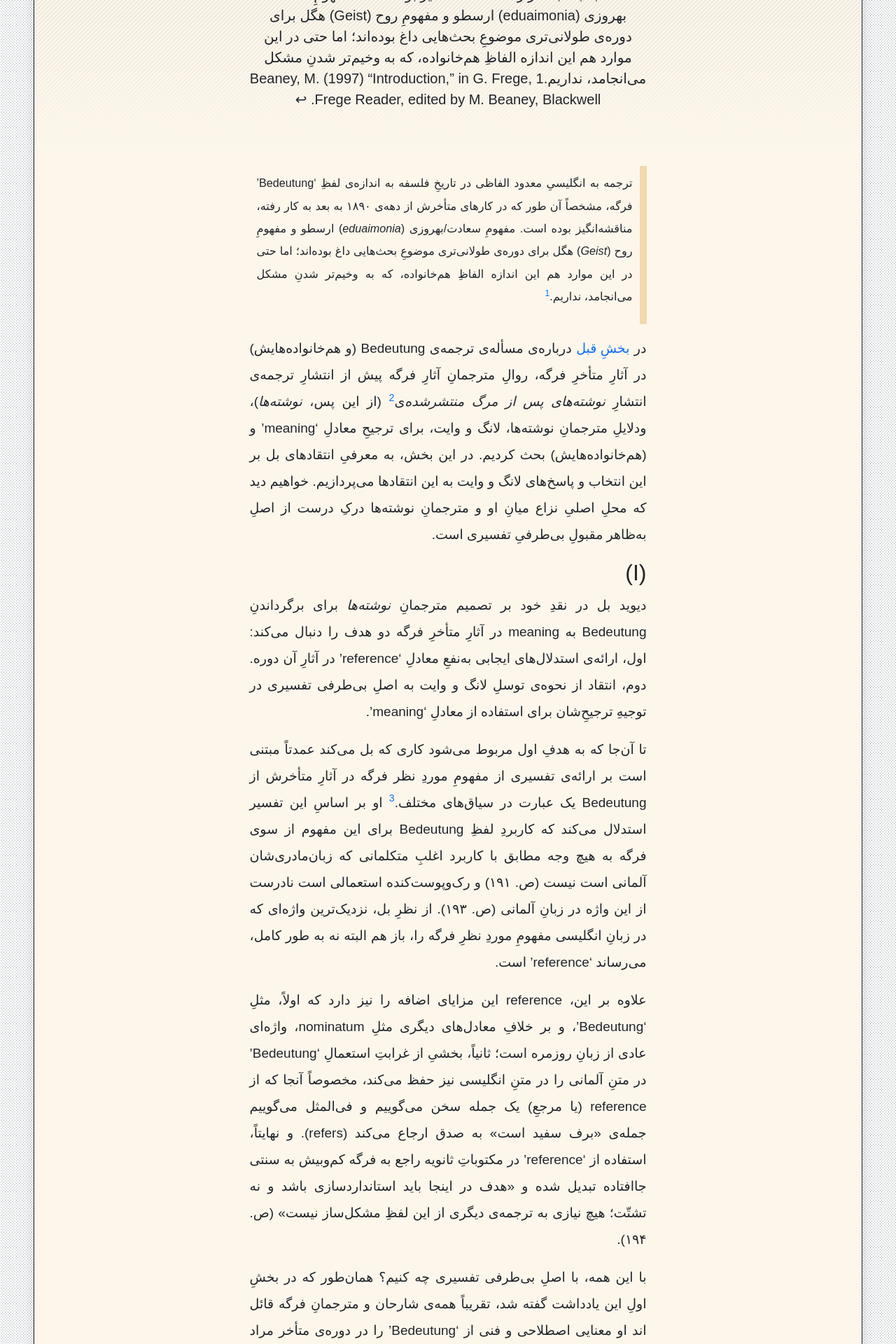
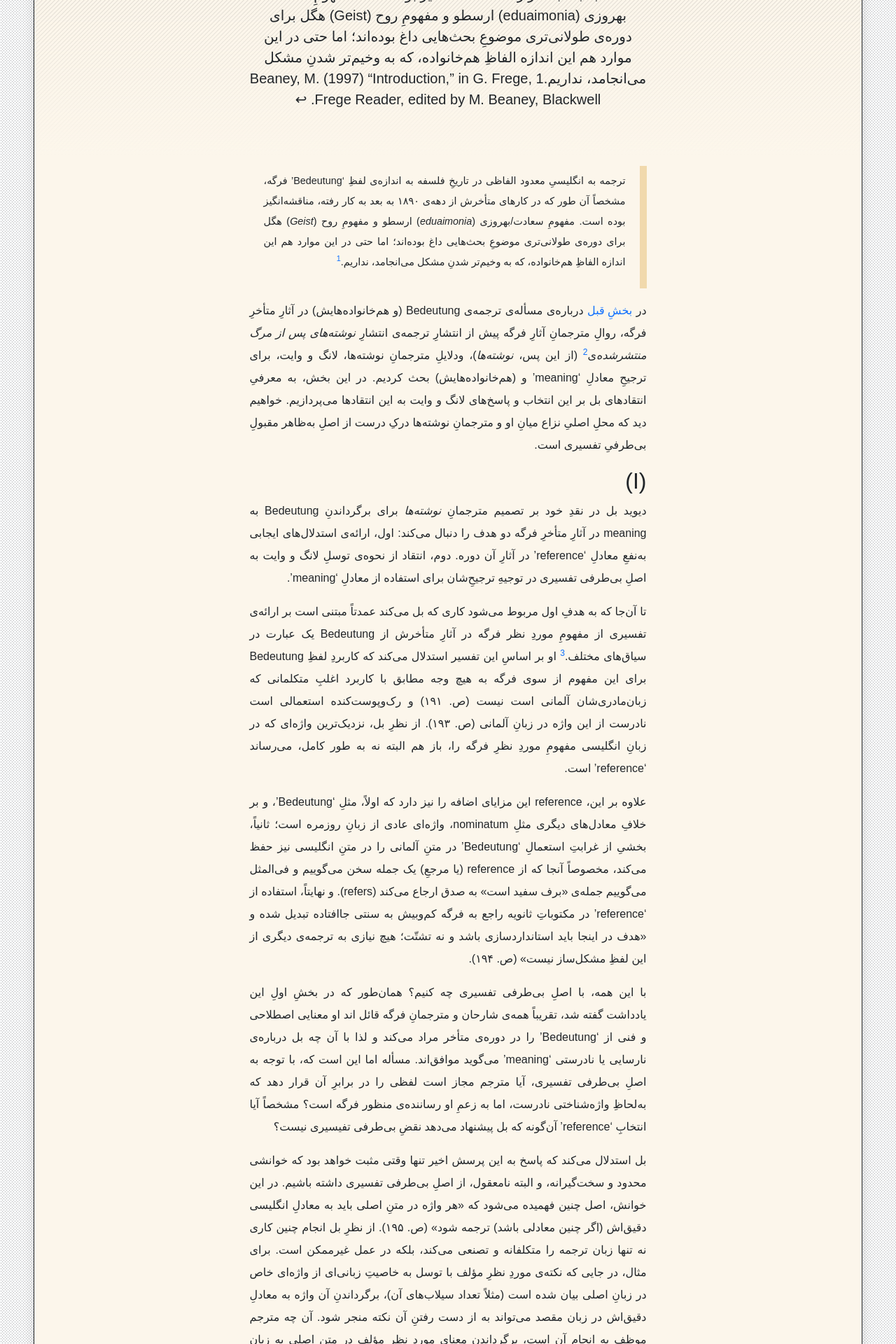
Before and after one commit to phicudemy/phicudemy.github.io, a Jekyll site: the page built from _posts/2024-07-16-fregebedeutung۲.md, in a window 1280 px wide. Shown: the part 679-2599 px from the top of the page at 70% size. Built offline with Jekyll 4.4.1, drawn with Linux system fonts in a browser that asks for light colours; some web fonts are replaced; comment, search, counter and statistics services are not loaded.

Commit message:
Update style.css

```diff
--- a/assets/css/style.css
+++ b/assets/css/style.css
@@ -52,7 +52,6 @@
   }
   .content {
     text-align: justify;
-    font-size: 19px;
   }
   .content img{
     width: 100%;
@@ -60,9 +59,9 @@
   blockquote {
     background: #fcf6eb;
     border-right: 10px solid #f1d9ac;
-    padding: 0.5em 10px;
+    padding: 0.5em 20px;
     quotes: "\201C""\201D""\2018""\2019";
-    font-size: 85%;
+    font-size: 90%;
   }
   code{
       white-space: pre-line;
```
